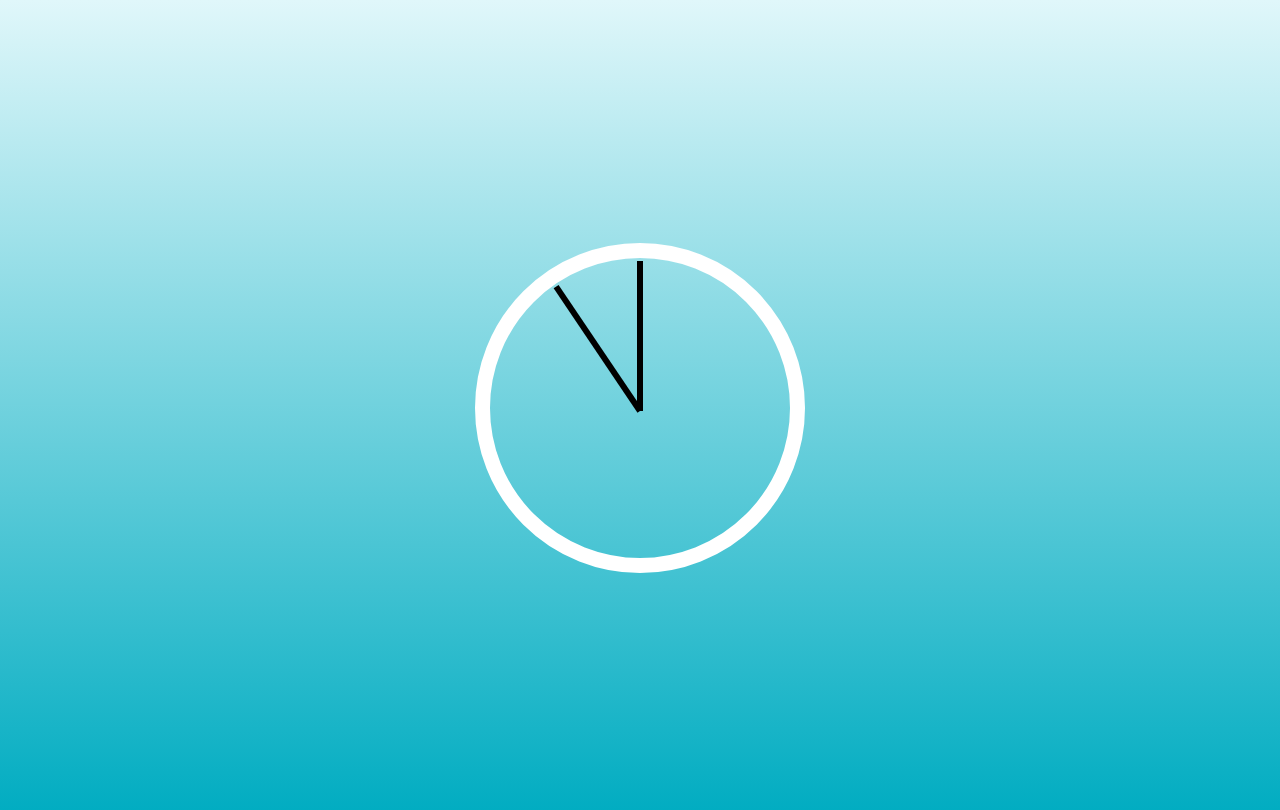
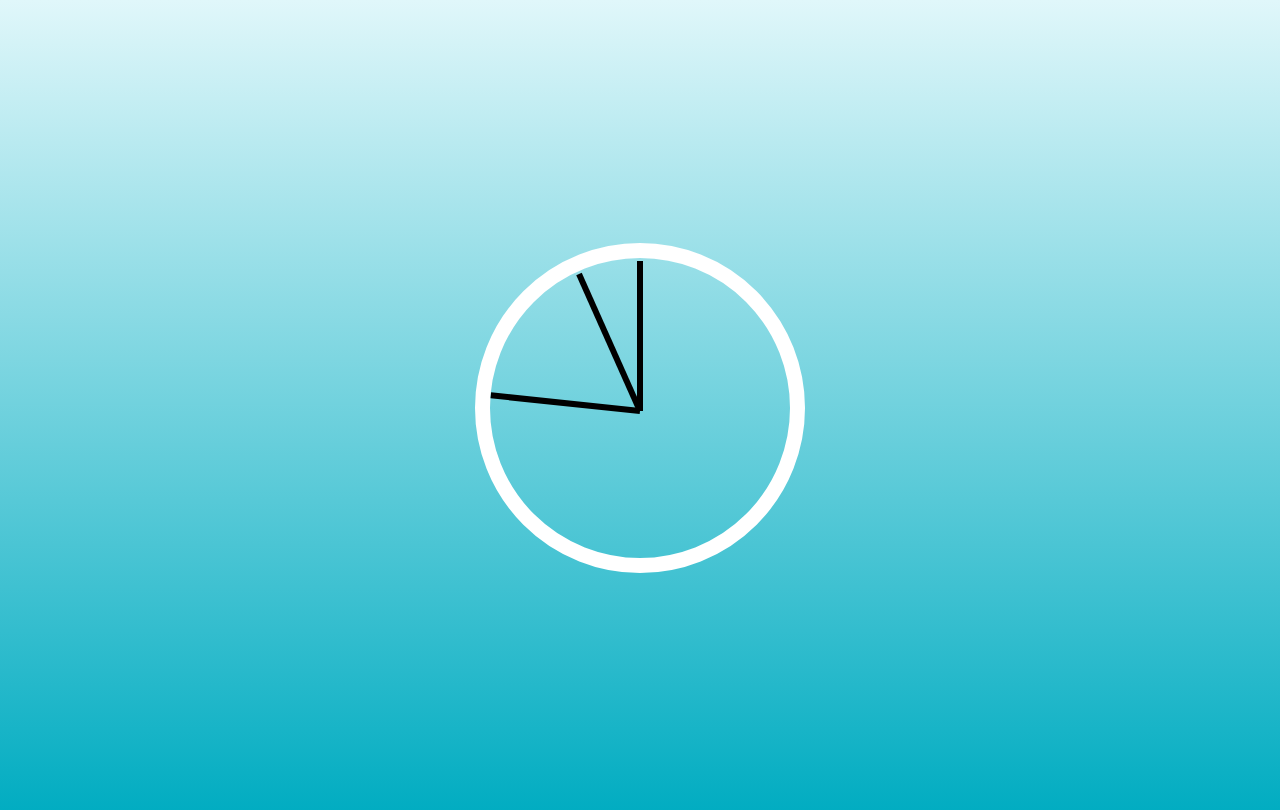
Before and after one commit to Talkingbaby/JS30-clock, a plain HTML site: page index.html in a window 1280 px wide. Drawn offline with Linux system fonts and the light colour scheme.

Commit message:
added minutes and hours functionality

```diff
--- a/index.html
+++ b/index.html
@@ -50,13 +50,27 @@
 <script>
 
     const secondHand = document.querySelector(".second-hand");
+    const minuteHand = document.querySelector(".min-hand");
+    const hourHand = document.querySelector(".hour-hand");
 
     function setDate() {
         const now = new Date();
         const seconds = now.getSeconds();
         const secondsDeg = ((seconds/60) * 360) + 90;
-        secondHand.style.transform = `rotate(${seconds}deg)`;
-        //console.log(seconds);
+        secondHand.style.transform = `rotate(${secondsDeg}deg)`;
+
+        const minutes = now.getMinutes();
+        const minutesDeg = ((minutes/60) * 360) + 90;
+        minuteHand.style.transform = `rotate(${minutesDeg}deg)`;
+
+        const hours = now.getHours();
+        const hoursDeg = ((hours/60) * 360) + 90;
+        hourHand.style.transform = `rotate(${hoursDeg}deg)`;
+
+        console.log("hour: ", hours);
+        console.log("minutes: ", minutes);
+        console.log("seconds: ", seconds);
+
     }
 
     setInterval(setDate, 1000);
```
